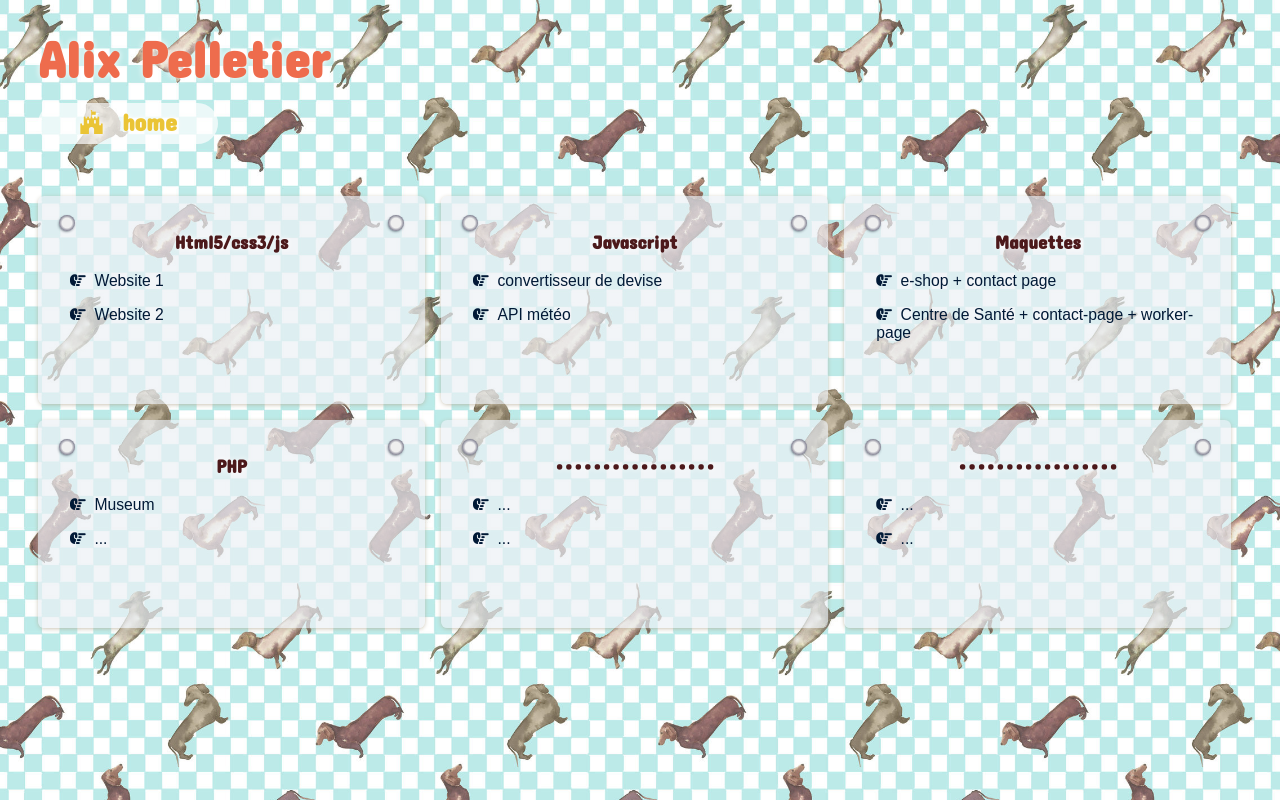
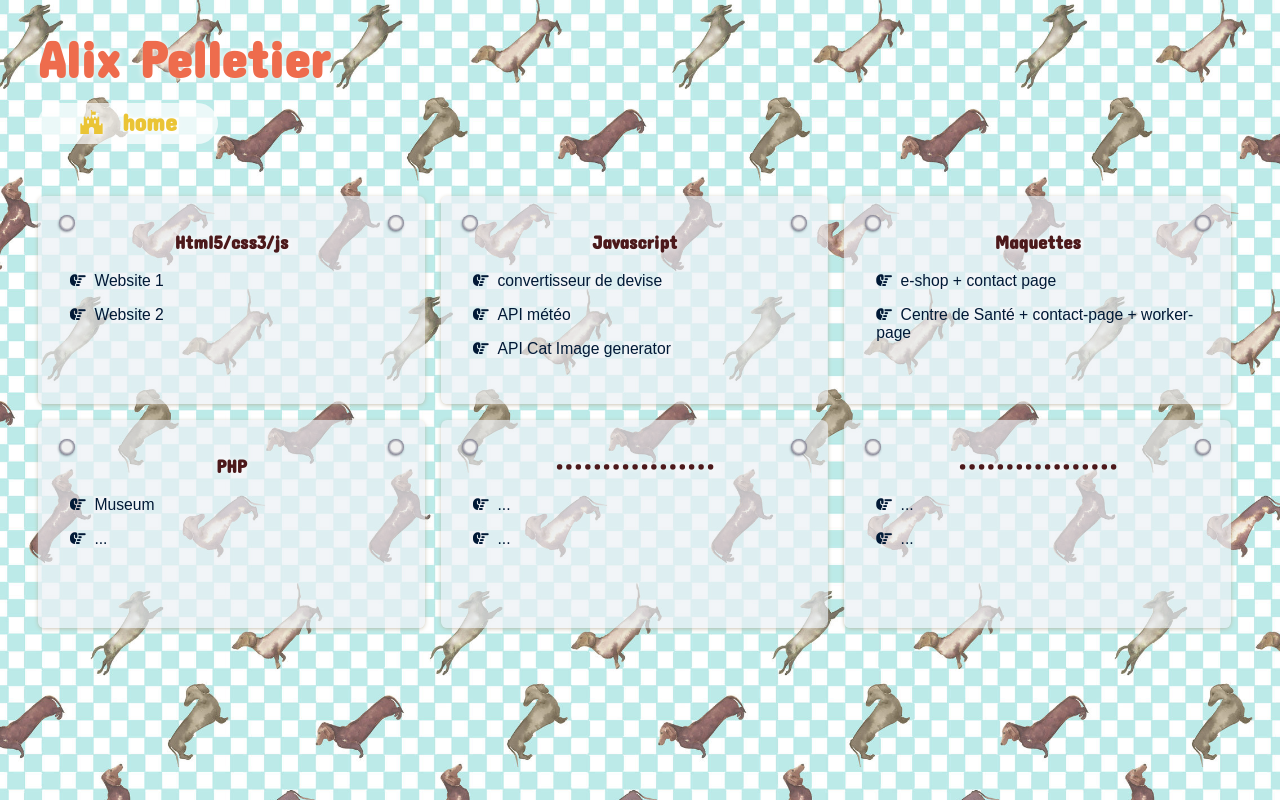
Before and after one commit to alixpel/alixpel.github.io, a plain HTML site: page works.html in a window 1280 px wide. Drawn offline with nearby package versions, Linux system fonts and the light colour scheme; a web font is replaced by a local one.

Commit message:
add api cat generator

```diff
--- a/works.html
+++ b/works.html
@@ -47,6 +47,7 @@
 						<h3>Javascript</h3>
 						<p><a class="works" href="convertisseur.html" target="_blank"><i class="fas fa-hand-point-right"></i>&nbsp&nbspconvertisseur de devise</a></p>
 						<p><a class="works" href="meteoindex.html" target="_blank"><i class="fas fa-hand-point-right"></i>&nbsp&nbspAPI météo</a></p>
+						<p><a class="works" href="https://alixpel.github.io/generator/" target="_blank"><i class="fas fa-hand-point-right"></i>&nbsp&nbspAPI Cat Image generator</a></p>
 					</div>
 					<div class="one-domain">
 						<div class="round-pins">
```
